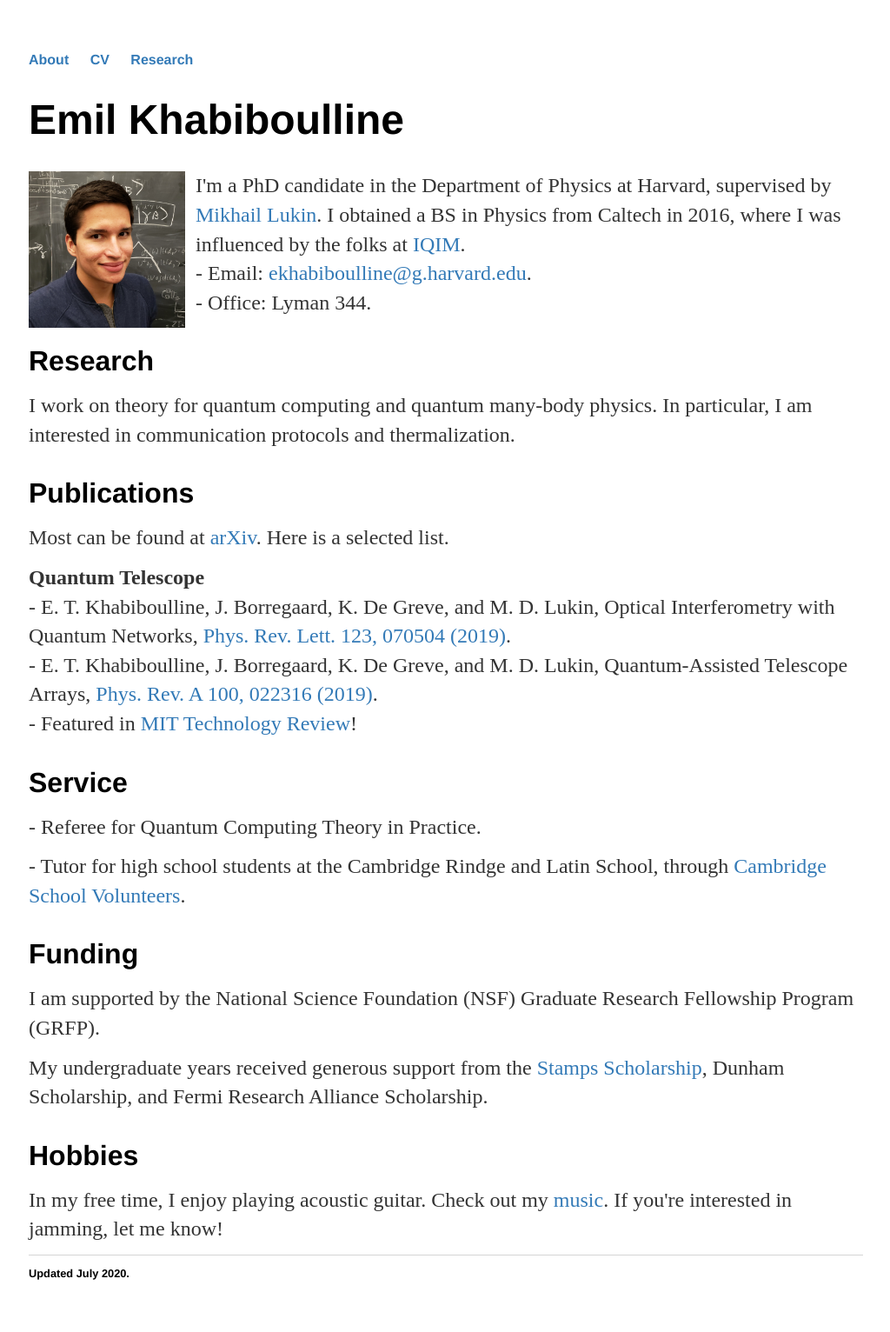
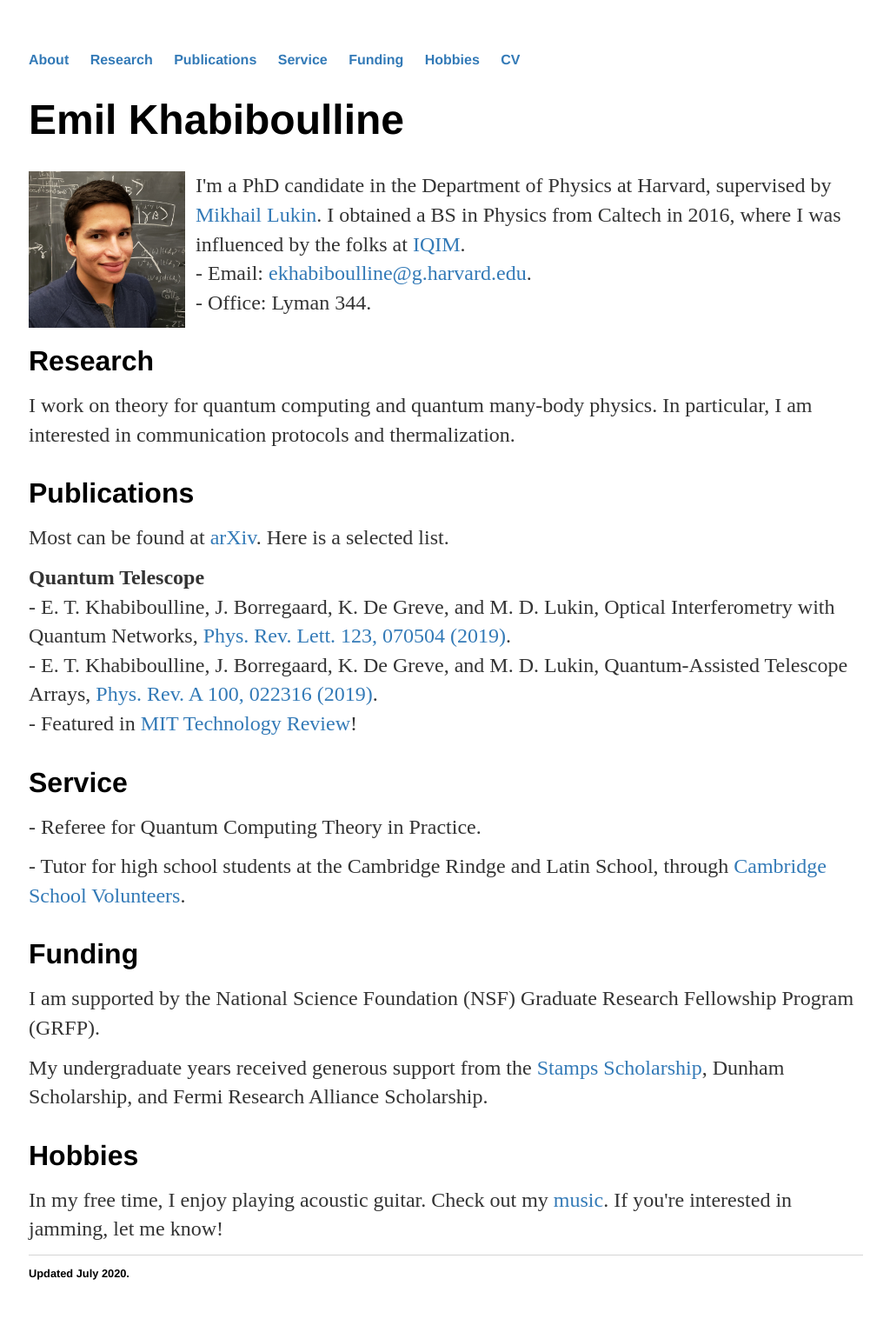
Before and after one commit to emilkhab/emilkhab.github.io, a Jekyll site: the page built from index.html, in a window 1280 px wide. Shown: the whole page at 87% size, without its empty margins (127-1151 px from the left). Built offline with Jekyll 4.4.1, drawn with Linux system fonts in a browser that asks for light colours.

Commit message:
Update default.html

```diff
--- a/_layouts/default.html
+++ b/_layouts/default.html
@@ -8,9 +8,13 @@
 	<body>
 		<nav>
     		<ul>
-        		<li><a href="/">About</a></li>
+        		<li><a href="/#About">About</a></li>
+			<li><a href="/#Research">Research</a></li>
+			<li><a href="/#Publications">Publications</a></li>
+			<li><a href="/#Service">Service</a></li>
+			<li><a href="/#Funding">Funding</a></li>
+			<li><a href="/#Hobbies">Hobbies</a></li>
 			<li><a href="/cv.pdf">CV</a></li>
-			<li><a href="/#Research">Research</a></li>
     		</ul>
 		</nav>
 
```
